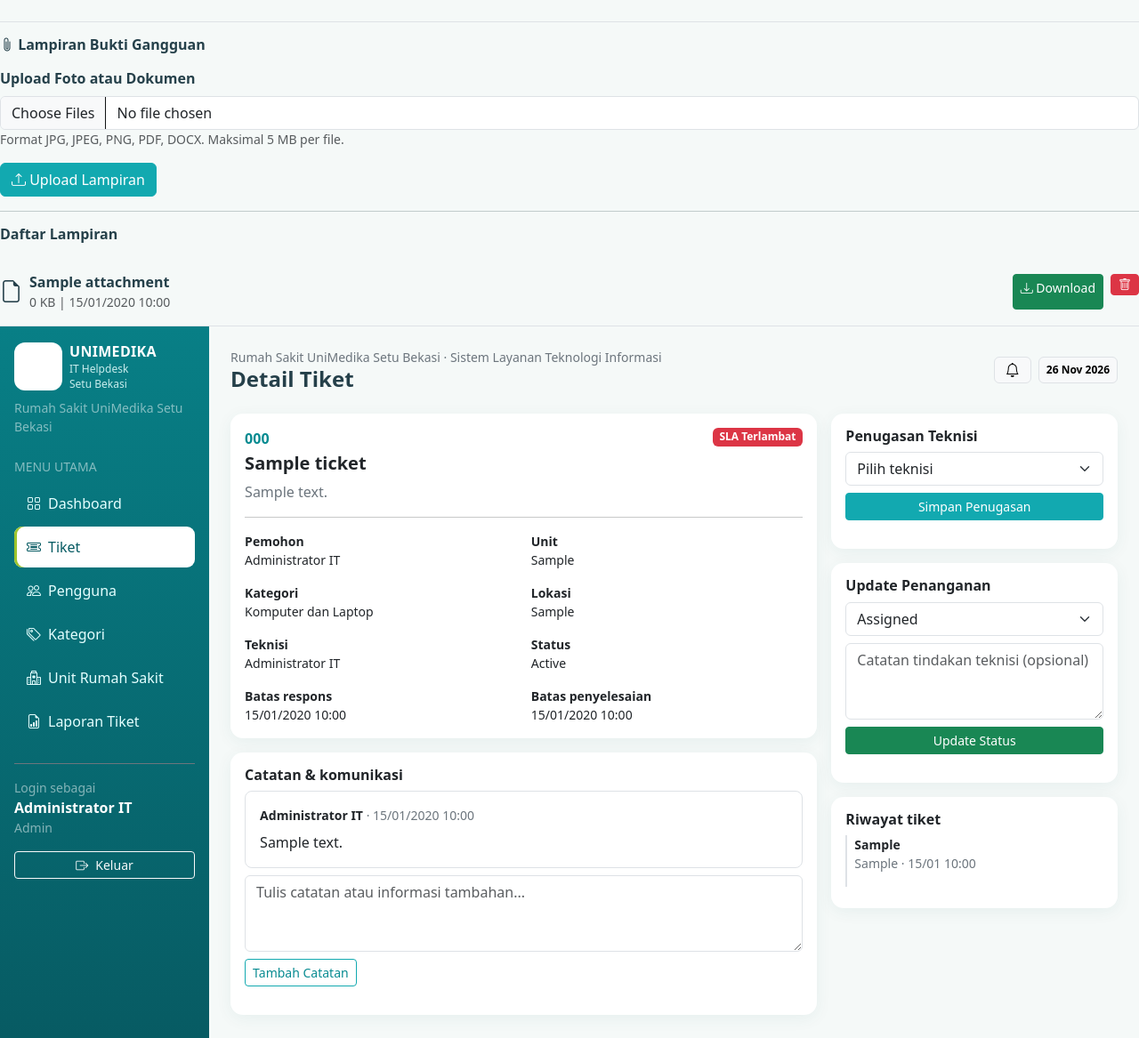
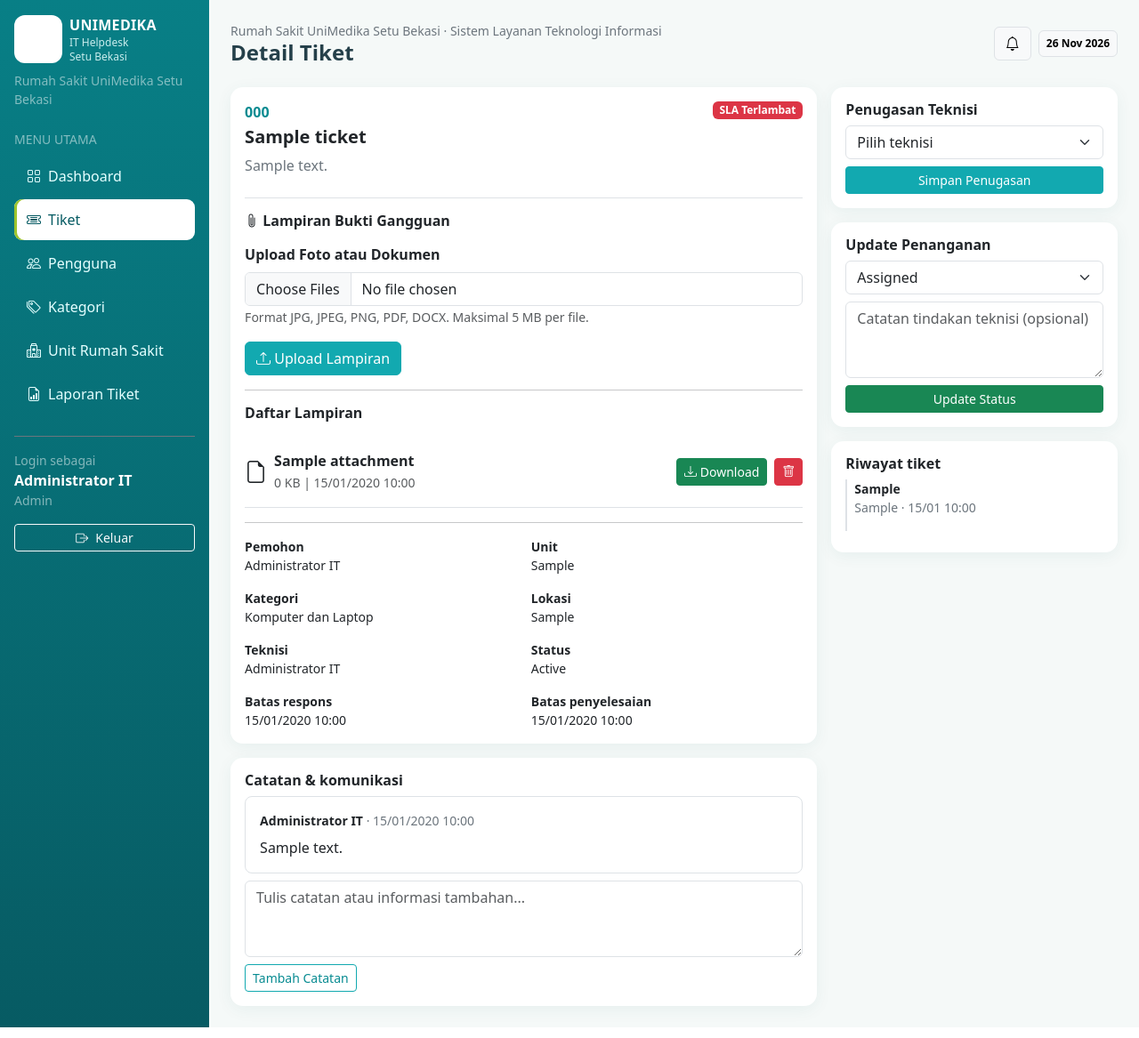
Before and after one commit to itumsb99-ctrl/Helpdesk, a Laravel app: page /tickets/1 in a window 1280 px wide. Shown: the whole page at 89% size. Run offline with Laravel 12, Linux system fonts and the light colour scheme; a user stored in the database is signed in; data comes from the database, SQL or seed files in the repository; tables that the repository leaves empty hold one stand-in row (values such as "Sample post"); data that the repository does not hold is empty.

Commit message:
Embed evidence attachments in ticket detail card

```diff
--- a/resources/views/tickets/show.blade.php
+++ b/resources/views/tickets/show.blade.php
@@ -5,7 +5,9 @@
 <div class="row g-3">
  <div class="col-lg-8"><div class="card content-card mb-3"><div class="card-body">
   <div class="d-flex justify-content-between flex-wrap gap-2"><div><div class="text-primary fw-bold">{{ $ticket->ticket_number }}</div><h5 class="fw-bold mt-1">{{ $ticket->title }}</h5></div><span class="badge text-bg-{{ $ticket->isOverdue()?'danger':'primary' }} align-self-start">{{ $ticket->isOverdue()?'SLA Terlambat':strtoupper($ticket->priority) }}</span></div>
-  <p class="text-secondary">{{ $ticket->description }}</p><hr>
+  <p class="text-secondary mb-0">{{ $ticket->description }}</p>
+  @include('tickets.attachments', ['ticket' => $ticket])
+  <hr>
   <div class="row g-3 small"><div class="col-sm-6"><b>Pemohon</b><br>{{ $ticket->requester->name }}</div><div class="col-sm-6"><b>Unit</b><br>{{ $ticket->unit }}</div><div class="col-sm-6"><b>Kategori</b><br>{{ $ticket->category->name }}</div><div class="col-sm-6"><b>Lokasi</b><br>{{ $ticket->location }}</div><div class="col-sm-6"><b>Teknisi</b><br>{{ $ticket->technician->name ?? 'Belum ditugaskan' }}</div><div class="col-sm-6"><b>Status</b><br>{{ ucfirst(str_replace('_',' ',$ticket->status)) }}</div><div class="col-sm-6"><b>Batas respons</b><br>{{ $ticket->response_due_at?->format('d/m/Y H:i') ?? '-' }}</div><div class="col-sm-6"><b>Batas penyelesaian</b><br>{{ $ticket->resolution_due_at?->format('d/m/Y H:i') ?? '-' }}</div></div>
  </div></div>
  <div class="card content-card"><div class="card-body"><h6 class="fw-bold">Catatan & komunikasi</h6>
@@ -23,4 +25,3 @@
  </div>
 </div>
 @endsection
-@include('tickets.attachments', ['ticket' => $ticket])
```
